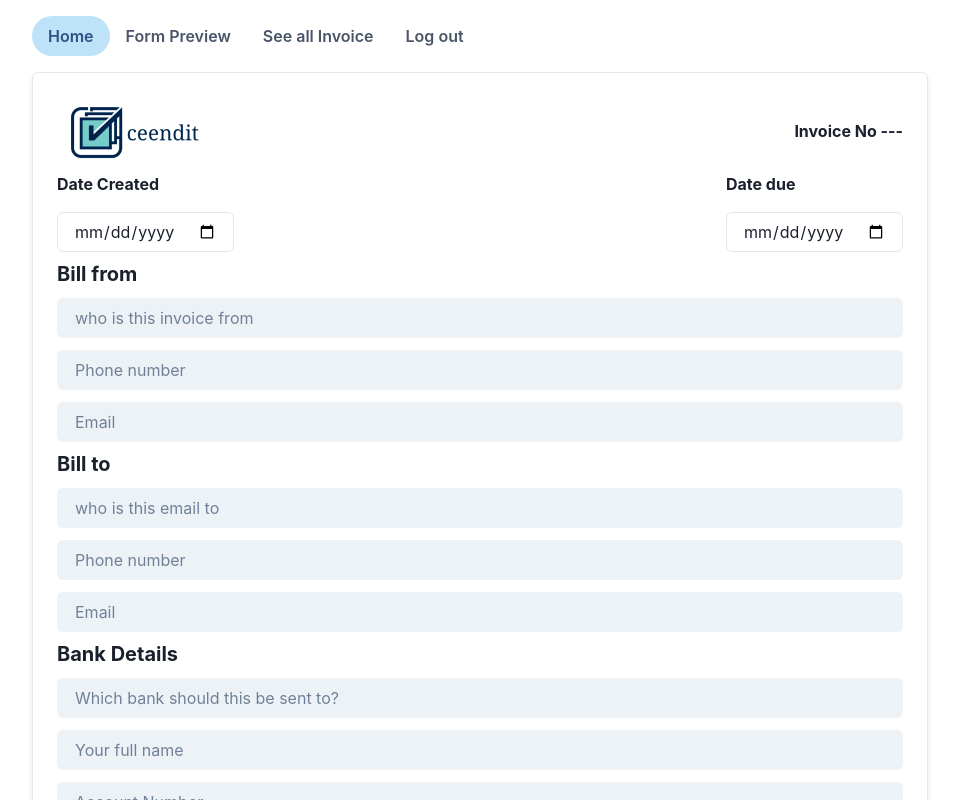
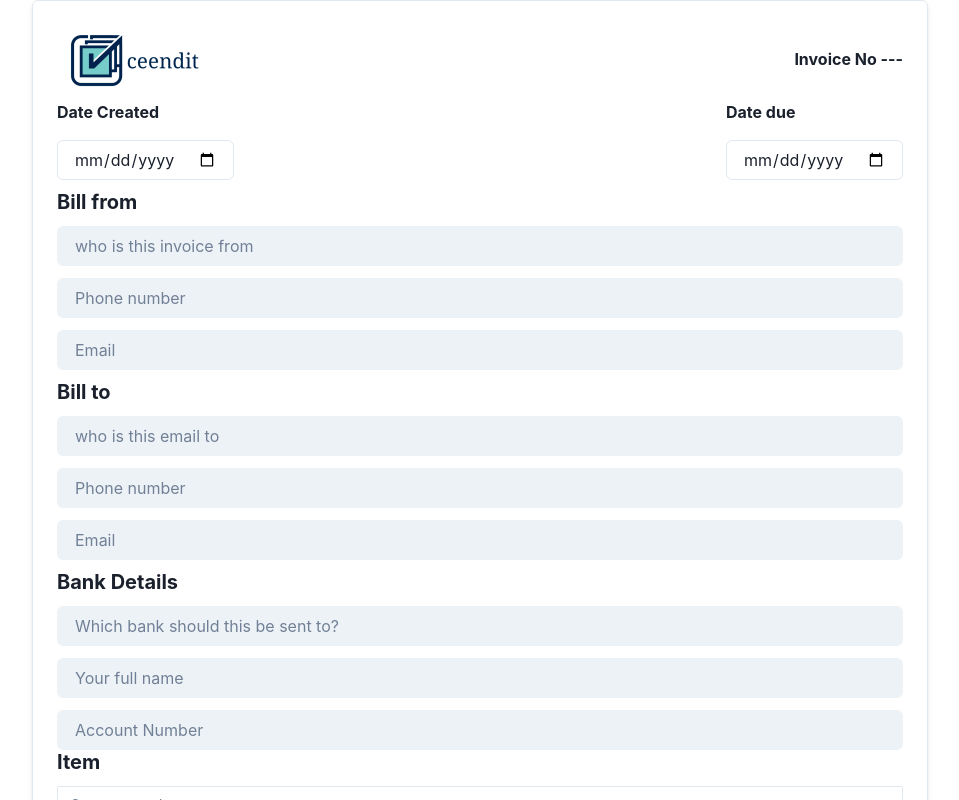
Before and after one commit to kodervine/ceendit-react, a React (Vite) app: page / in a window 1280 px wide. Shown: the top 800 px of the page, without its empty margins (160-1119 px from the left). Built offline with nearby package versions, Linux system fonts and the light colour scheme; no server answers; the database is empty.

Commit message:
display the tabs on top only when the currentUser evaluates to truthy

```diff
--- a/src/App.jsx
+++ b/src/App.jsx
@@ -18,7 +18,8 @@ import { logOutUser } from "./firebase-config";
 
 function App() {
   const smallScreenWidth = window.innerWidth < 700;
-  const { showPreviewComponent, showAllInvoice } = useGlobalContext();
+  const { showPreviewComponent, showAllInvoice, currentUser } =
+    useGlobalContext();
 
   const navigateUser = useNavigate();
   const loggingOutUser = () => {
@@ -28,6 +29,7 @@ function App() {
 
   return (
     <div>
+      {currentUser && (
         <Tabs
           variant="soft-rounded"
           colorScheme="blue"
@@ -51,6 +53,8 @@ function App() {
             <Tab onClick={loggingOutUser}>Log out</Tab>
           </TabList>
         </Tabs>
+      )}
+
       {showAllInvoice && <AlertComponent />}
 
       <Routes>
--- a/src/context.jsx
+++ b/src/context.jsx
@@ -17,11 +17,13 @@ const AppContext = React.createContext();
 const AppProvider = ({ children }) => {
   // Get current user
   const [currentUserId, setCurrentUserId] = useState("");
+  const [currentUser, setCurrentUser] = useState("");
   useEffect(() => {
     onAuthStateChanged(auth, (user) => {
       if (user) {
         console.log("state = definitely signed in");
         setCurrentUserId(user.uid);
+        setCurrentUser(user);
         console.log(user.uid);
       } else {
         console.log("state = definitely signed out");
@@ -207,6 +209,7 @@ const AppProvider = ({ children }) => {
   return (
     <AppContext.Provider
       value={{
+        currentUser,
         invoiceFormData,
         setInvoiceFormData,
         handleInputChange,
```
Lines whose indentation alone changed are shown as unchanged.
